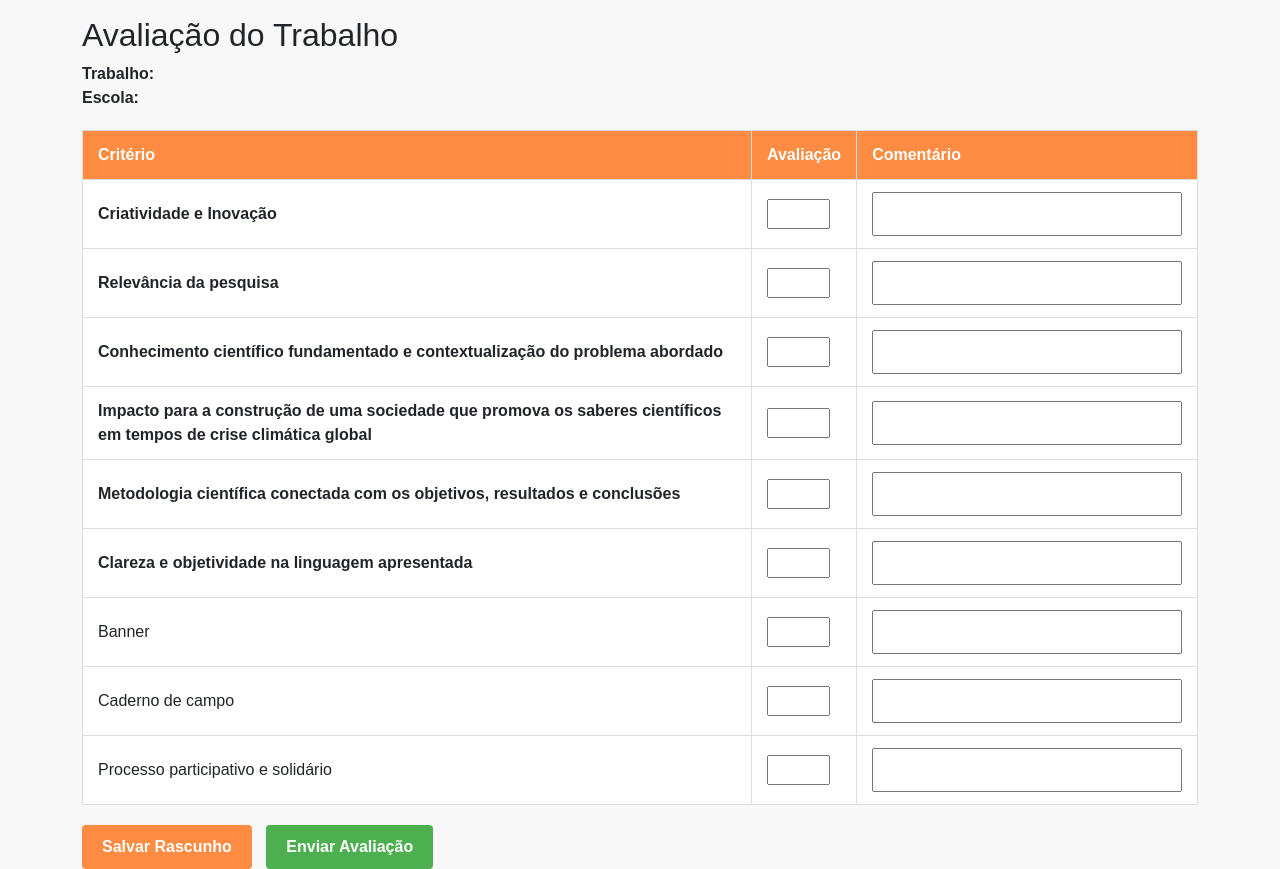
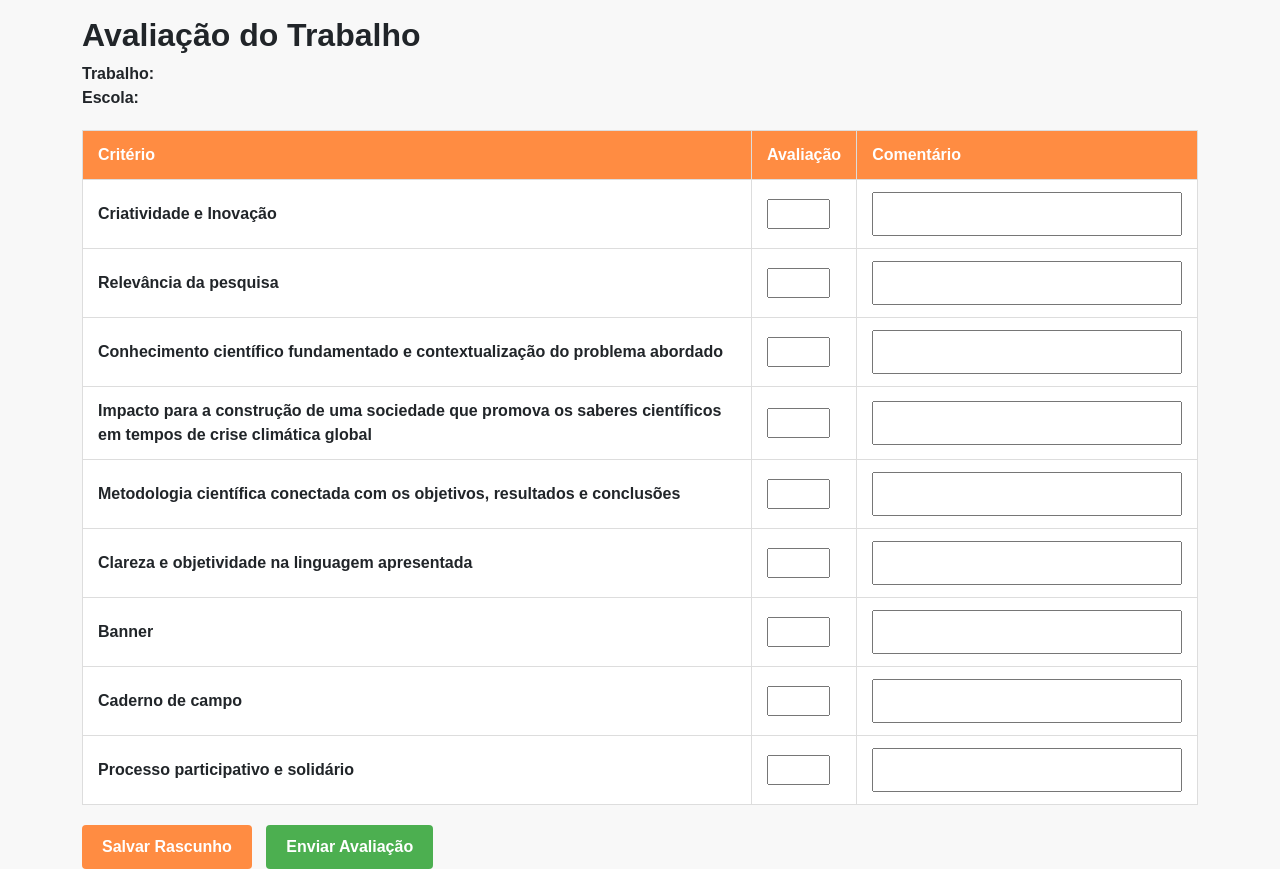
Before and after one commit to JAndrade912/Sistema-Ceara-Cientifico-Crede-07, a PHP site: page /html/dashboards/jurados/jurado-avaliacao.html in a window 1280 px wide. Run offline with PHP 8.4, Linux system fonts and the light colour scheme.

Commit message:
ajustando algumas coisas

```diff
--- a/assets/styles/dashboard.css
+++ b/assets/styles/dashboard.css
@@ -150,8 +150,8 @@ body {
   font-weight: bold;
 }
 
-.status.cinza { background-color: #B0B0B0; }
-.status.laranja { background-color: #FF8C42; }
+.status.cinza { background-color: #B0B0B0; position: relative; top: 7px;}
+.status.laranja { background-color: #FF8C42; position: relative; top: 7px;}
 .status.verde { background-color: #2E7D32; }
 
 /* TABELAS */
--- a/html/dashboards/jurados/jurado-avaliacao.html
+++ b/html/dashboards/jurados/jurado-avaliacao.html
@@ -4,14 +4,14 @@
   <title>Avaliação de Trabalhos</title>
   <meta charset="utf-8">
   <meta name="viewport" content="width=device-width, initial-scale=1">
-  <link href="https://cdn.jsdelivr.net/npm/bootstrap@5.3.3/dist/css/bootstrap.min.css" rel="stylesheet">
-  <script src="https://cdn.jsdelivr.net/npm/bootstrap@5.3.3/dist/js/bootstrap.bundle.min.js"></script>
-  <link rel="stylesheet" href="/assets/styles/jurado-avaliacao.css"
+  <link href="/boostrap/CSS/bootstrap.min.css" rel="stylesheet">
+  <script src="/boostrap/JS/bootstrap.bundle.min.js"></script>
+  <link rel="stylesheet" href="/assets/styles/jurado-avaliacao.css">
 </head>
 <body>
 
 <div class="container mt-3">
-  <h2>Avaliação do Trabalho</h2>
+  <h2><b>Avaliação do Trabalho</b></h2>
         <p><strong>Trabalho:</strong><br>
         <strong>Escola:</strong></p>
         <form>
@@ -56,17 +56,17 @@
                     <td><input type="text" name="comentario"></td>
                 </tr>
                 <tr>
-                    <td class="crit"><b></b>Banner</b></td>
+                    <td class="crit"><b>Banner</b></td>
                     <td class="tb"><input type="number" name="criatividade" min="0" max="10"></td>
                     <td><input type="text" name="comentario"></td>
                 </tr>
                 <tr>
-                    <td class="crit">Caderno de campo</td>
+                    <td class="crit"><b>Caderno de campo</b></td>
                     <td class="tb"><input type="number" name="aplicacao" min="0" max="10"></td>
                     <td><input type="text" name="comentario"></td>
                 </tr>
                 <tr>
-                    <td class="crit">Processo participativo e solidário</td>
+                    <td class="crit"><b>Processo participativo e solidário</b></td>
                     <td class="tb"><input type="number" name="impacto" min="0" max="10"></td>
                     <td><input type="text" name="comentario"></td>
                 </tr>
--- a/html/dashboards/jurados/jurado-historico.html
+++ b/html/dashboards/jurados/jurado-historico.html
@@ -23,8 +23,8 @@
         <tr>
           <th>Trabalho</th>
           <th>Escola</th>
-          <th>Data de Envio</th>
-          <th>Nota Final</th>
+          <th>Data de envio</th>
+          <th class="t4">Nota final</th>
         </tr>
       </thead>
       <tbody>
```
